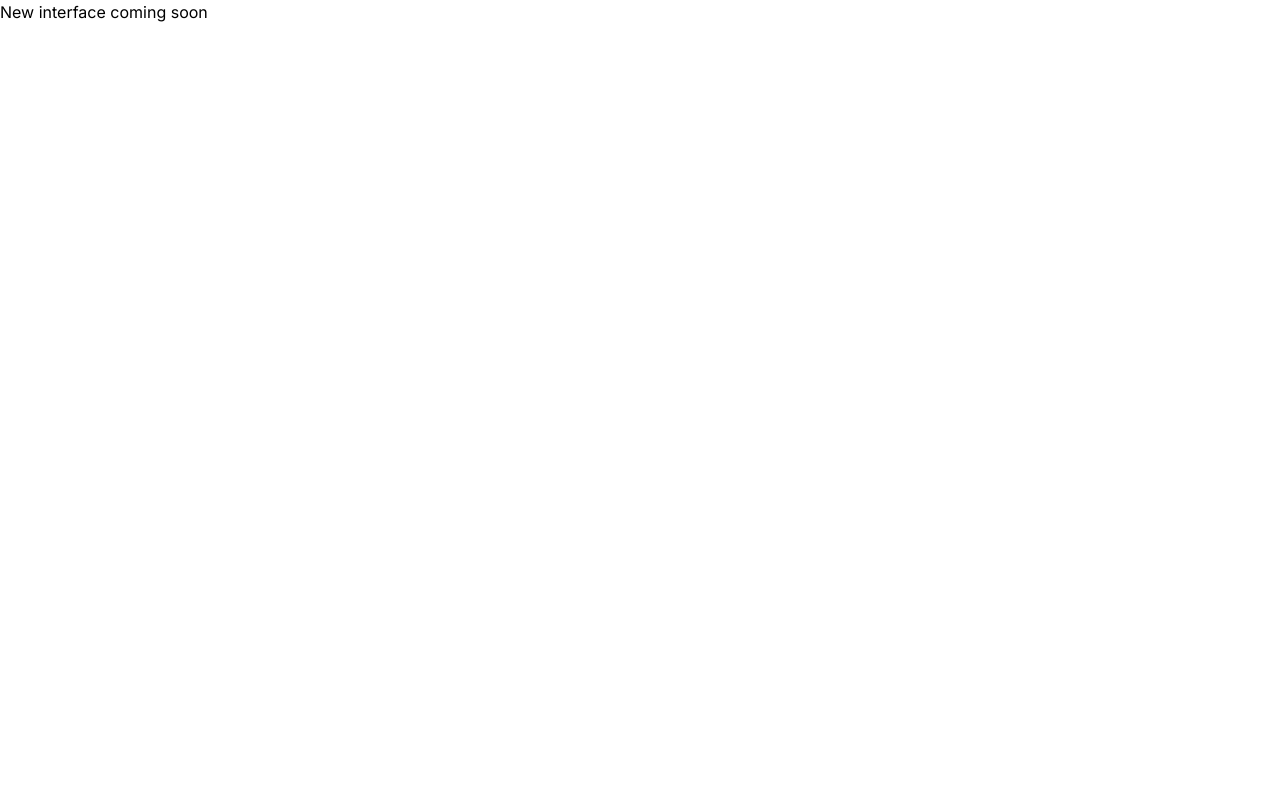
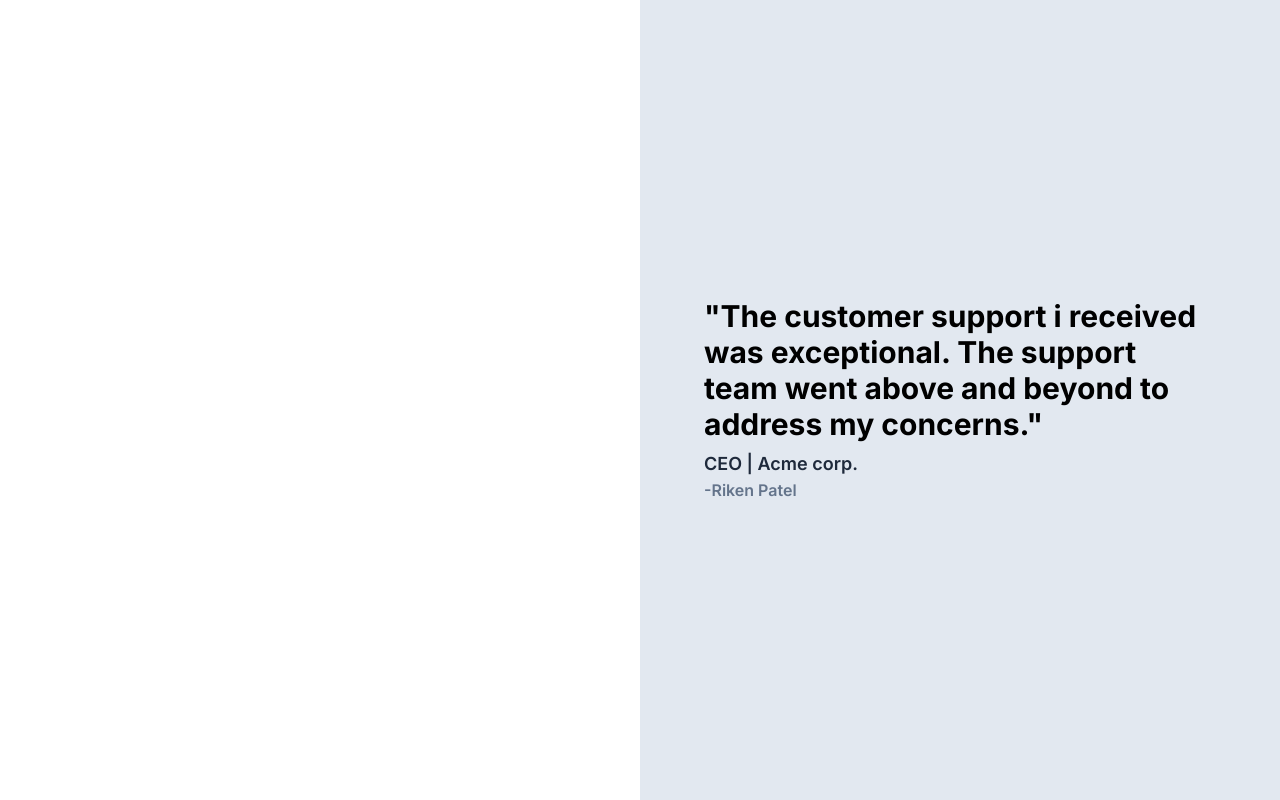
Before and after one commit to RikenMor001/NextJs-Backend, a Next.js app: page /signup in a window 1280 px wide. Built offline with nearby package versions, Linux system fonts and the light colour scheme.

Commit message:
Update Signup.tsx

```diff
--- a/app/components/Signup.tsx
+++ b/app/components/Signup.tsx
@@ -1,3 +1,4 @@
+
 // button uses axios.post because it will post the username and the password or any other type of schema that is been introduced by the database
 // provider. Followin the " Prsima.Schema "
 "use client"
@@ -8,6 +9,25 @@ export function Signup(){
     const [password, setPassword] = useState();
 
     return <div>
-        New interface coming soon
+        <div className="grid grid-cols-2">
+            <div>
+
+            </div>
+            <div className="bg-slate-200 flex justify-center flex-col h-screen">
+                <div className="flex justify-center">
+                    <div className="max-w-lg">
+                        <div className="text-3xl font-bold">
+                            "The customer support i received was exceptional. The support team went above and beyond to address my concerns."
+                        </div>
+                        <div className="mt-2 max-w-md text-lg font-semibold text-left text-slate-800">
+                            CEO | Acme corp.
+                        </div>
+                        <div className=" max-w-md text-md font-semibold text-left text-slate-500">
+                            -Riken Patel
+                        </div>
+                    </div>
+                </div>
+            </div>
+        </div>
     </div>
 }
```
